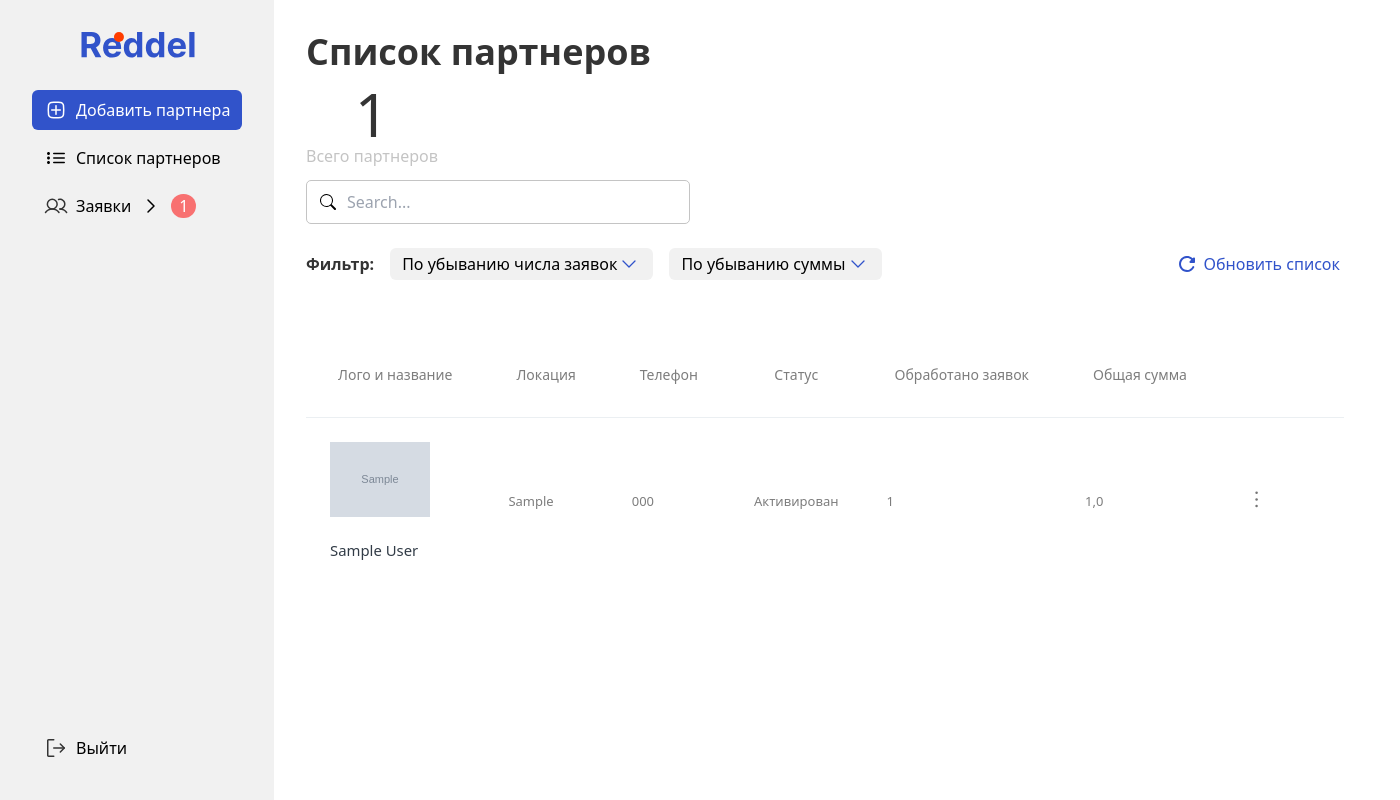
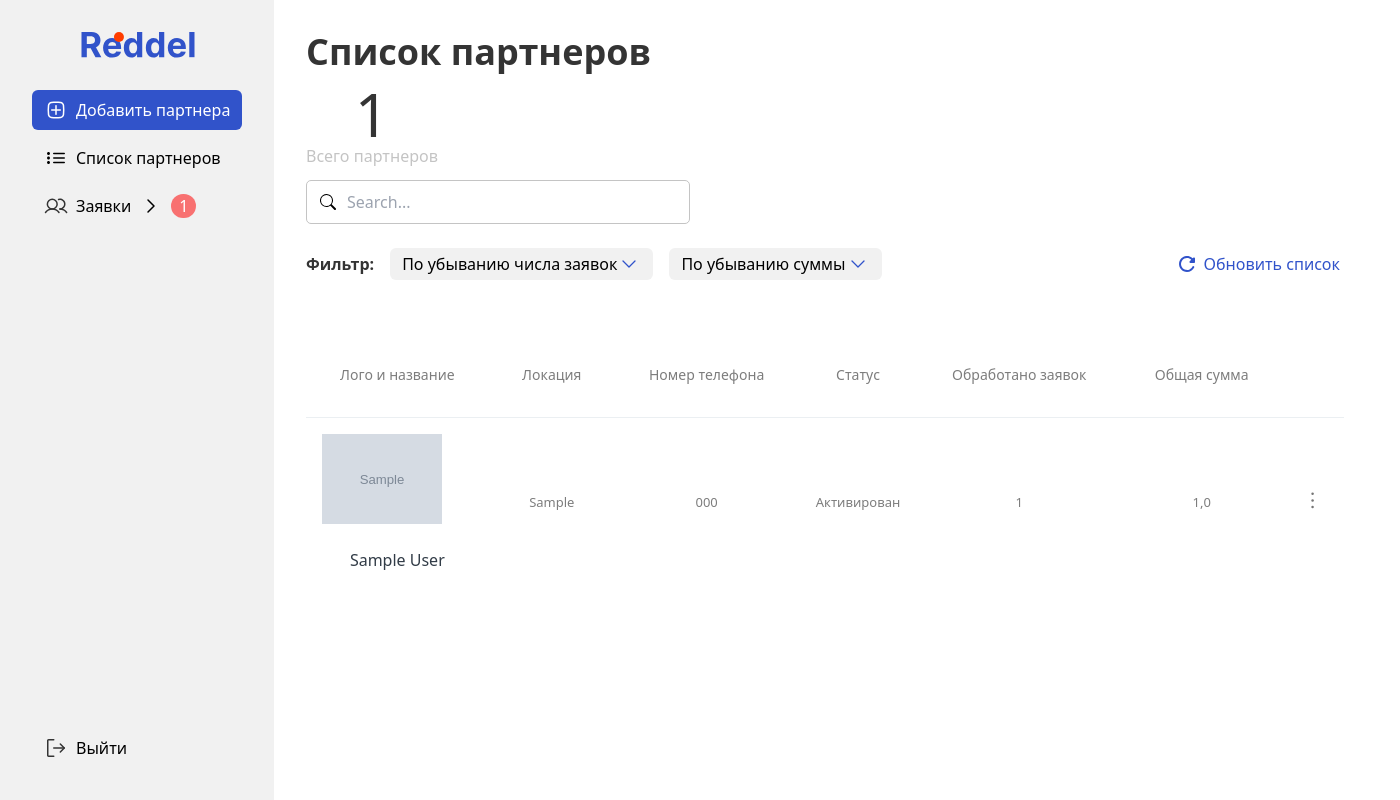
Before and after one commit to sanjuniperodee/drf_auth, a Django app: page /restaurant/all in a window 1400 px wide. Run offline with Django 4.2, Linux system fonts and the light colour scheme; tables that the repository leaves empty hold one stand-in row (values such as "Sample post"); grey boxes marked "Sample" are stand-in pictures; some libraries are stand-ins or nearby versions.

Commit message:
new admin

```diff
--- a/auth/static_in_env/css/all_orders.css
+++ b/auth/static_in_env/css/all_orders.css
@@ -54,6 +54,7 @@ input.nosubmit {
 
 tbody {
   border-top: 1px solid #ebeff2;
+  width: 100%;
 }
 
 th {
@@ -62,20 +63,20 @@ th {
   color: #7d7d7d;
   padding: 2rem;
   text-align: center;
-  width: 4rem;
+  /*width: 4rem;*/
   white-space: nowrap; /* Запрет переноса слов */
-  min-width: 100px;
   margin: 0 1rem;
+  width: min-content;
 }
 
 td {
   font-size: 0.8125rem;
   font-weight: 400;
   color: #7d7d7d;
-  padding: 1.5rem;
-  text-align: start;
-  white-space: nowrap; /* Запрет переноса слов */
-  min-width: 100px;
+  padding: 1rem;
+  text-align: center;
+  word-break: break-all;
+  min-width: min-content;
   margin: 0 1rem;
 }
 
--- a/auth/templates/all_partners.html
+++ b/auth/templates/all_partners.html
@@ -227,8 +227,8 @@
             <thead>
             <tr>
                 <th>Лого и название</th>
-                <th><p>Локация</p></th>
-                <th>Телефон</th>
+                <th>Локация</th>
+                <th>Номер телефона</th>
                 <th>Статус</th>
                 <th>Обработано заявок</th>
                 <th>Общая сумма</th>
@@ -239,12 +239,12 @@
             <tbody>
             {% for restaurant in restaurants %}
             <tr>
-                <td class="items-center text-text3 text-[0.93rem] font-medium">
-                    <img {% if restaurant.logo %} src="{{ restaurant.logo.url }}" {% endif %} alt="LOGO" width="100px">
+                <td class="items-center text-text3 text-[1rem] font-medium">
+                    <img {% if restaurant.logo %} src="{{ restaurant.logo.url }}" {% endif %} alt="LOGO" width="120px">
                     <br>
-                    {{ restaurant.title }}
+                    <h3>{{ restaurant.title }}</h3>
                 </td>
-                <td style="width: max-content"><p style="width: max-content">{{ restaurant.location }}</p></td>
+                <td>{{ restaurant.location }}</td>
                 <td>{{ restaurant.phone_number }}</td>
                 <td>{% if restaurant.status %}Активирован{% else %}Неактивен{% endif %}</td>
                 <td>{{ restaurant.orders.count }}</td>
```
